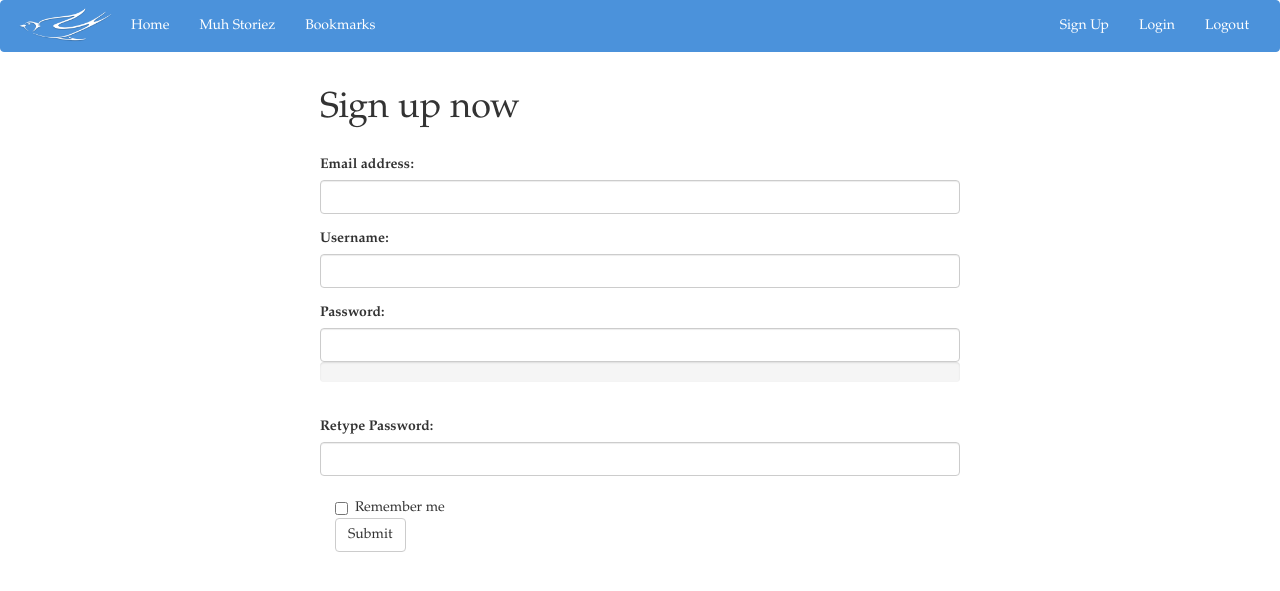
After one commit to danaadylova/Swallow-Tales, a Django app: template BrickHacks/SwallowTales/templates/sign_up.html in a window 1280 px wide. The commit adds this page. Shown: the top 591 px of the page. Run offline with Django 3.2, Linux system fonts and the light colour scheme; the template is opened without the code that fills it, so the values that code supplies are empty.

Commit message:
tried to connect django shtuff with front end shtuff

```diff
--- a/BrickHacks/SwallowTales/templates/base.html
+++ b/BrickHacks/SwallowTales/templates/base.html
@@ -1,29 +1,46 @@
+<!DOCTYPE html>
 <html>
 <head>
-    <title>{% block page_title%} SwallowTales {% endblock page_title%}</title>
-    {% block head %}{% endblock head %}
+    <title>SwallowTales</title>
+    <!-- some django magic? -->
+    <link href="static/css/bootstrap.min.css" rel="stylesheet"/>
+    <link href="static/css/myCSS1.css" rel="stylesheet"/>
+    <script src="https://ajax.googleapis.com/ajax/libs/jquery/1.12.0/jquery.min.js"></script>
+    <script src="static/js/bootstrap.min.js"></script>
+    <link rel="icon" type="/static/image/ico" href="static/img/swicon.png" />
 </head>
 
-<header>
-    <h1>{% block header %} The header {% endblock header %}</h1>
-</header>
+<body>
+    <!-- NAVBAR -->
+    <nav class="navbar navbar-inverse">
+        <div class="container-fluid">
+            <div class="navbar-header">
+                <button type="button" class="navbar-toggle" data-toggle="collapse" data-target="#myNavbar">
+                    <span class="icon-bar"></span>
+                    <span class="icon-bar"></span>
+                    <span class="icon-bar"></span>
+                </button>
+                <a class="pull-left" href="/">
+                    <div><img id="logo" src="/img/swallowtales.png"/></div>
+                </a>
+            </div>
+            <div class="collapse navbar-collapse" id="myNavbar">
+                <ul class="nav navbar-nav">
+                    <li><a href="#">Home</a></li>
+                    <li><a href="#">Muh Storiez</a></li>
+                    <li><a href="#">Bookmarks</a></li>
+                </ul>
+                <ul class="nav navbar-nav navbar-right">
+                    <li><a href="sign_up.html">Sign Up</a></li>
+                    <li><a href="#">Login</a></li>
+                    <li><a href="#">Logout</a></li>
+                </ul>
+            </div>
+        </div>
+    </nav>
+    {% block content %}
+    {% endblock content %}
 
-
-<div class="container" >
-    <div class = "nav" >
-        <div class = "navagation">
-            {% if user.is_authenticated %}
-                <p>Welcome, {{ user.username }}.</p>
-            {% endif %}
-            </ul>
-        </div>
-    </div>
-
-    <div class ="content">
-        {% block content %}
-        {% endblock content %}
-    </div>
-</div>
 </body>
 
 </html>
--- a/BrickHacks/SwallowTales/templates/home.html
+++ b/BrickHacks/SwallowTales/templates/home.html
@@ -1,7 +1,6 @@
 HELLO THIS IS HOMEPAGE
 
 {% extends "base.html" %}
-{%block page_title%} The title {%endblock page_title%}
 
 {%block content %}
 
--- /dev/null
+++ b/BrickHacks/SwallowTales/templates/sign_up.html
@@ -0,0 +1,40 @@
+{% extends "base.html" %}
+
+{%block content %}
+<div id="sign_up_form">
+    <h1>Sign up now</h1>
+    <!-- sign up form -->
+    <div class="panel-body">
+        <form class="form-horizontal" role="form" method="post">
+            <div class="form-group">
+                <label for="email">Email address:</label>
+                <input type="email" name="email" class="form-control" id="email">
+            </div>
+            <div class="form-group">
+                <label for="username">Username:</label>
+                <input type="text" name="username" class="form-control" id="username">
+            </div>
+            <div class="form-group">
+                <label for="password">Password:</label>
+                <input type="password" name="password" class="form-control" id="password">
+            </div>
+            <div class="form-group">
+                <label for="password_conf">Retype Password:</label>
+                <input type="password" name="password_conf" class="form-control" id="password_conf">
+            </div>
+            <div class="checkbox">
+                <label><input type="checkbox"> Remember me</label>
+            </div>
+            <button type="submit" class="btn btn-default">Submit</button>
+        </form>
+    </div>
+</div>
+<script type="text/javascript" src="static/js/pwstrength-bootstrap-1.2.10.min.js"></script>
+<script>
+    $(document).ready(function() {
+        $('#password').pwstrength({
+            ui: { showVerdictsInsideProgressBar: true }
+        });
+    })
+</script>
+{%endblock content %}
```
